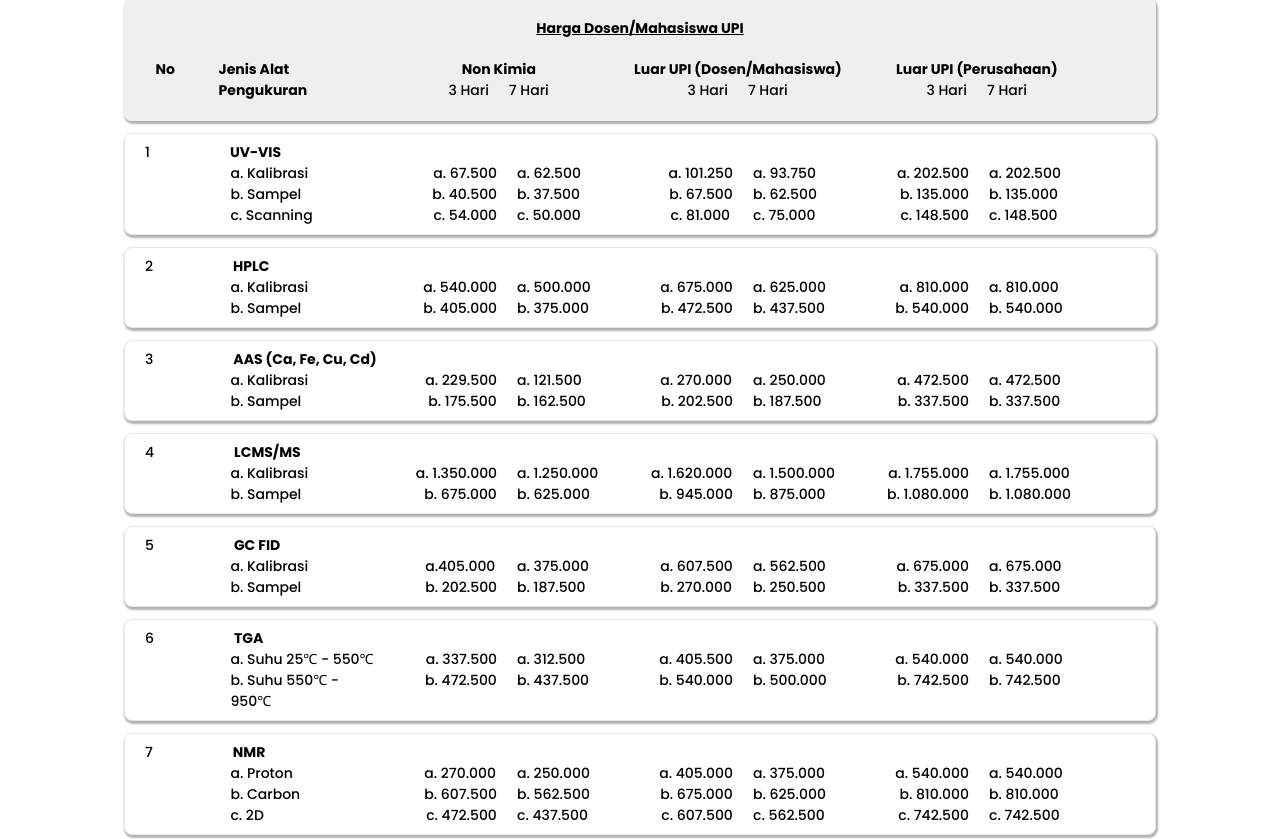
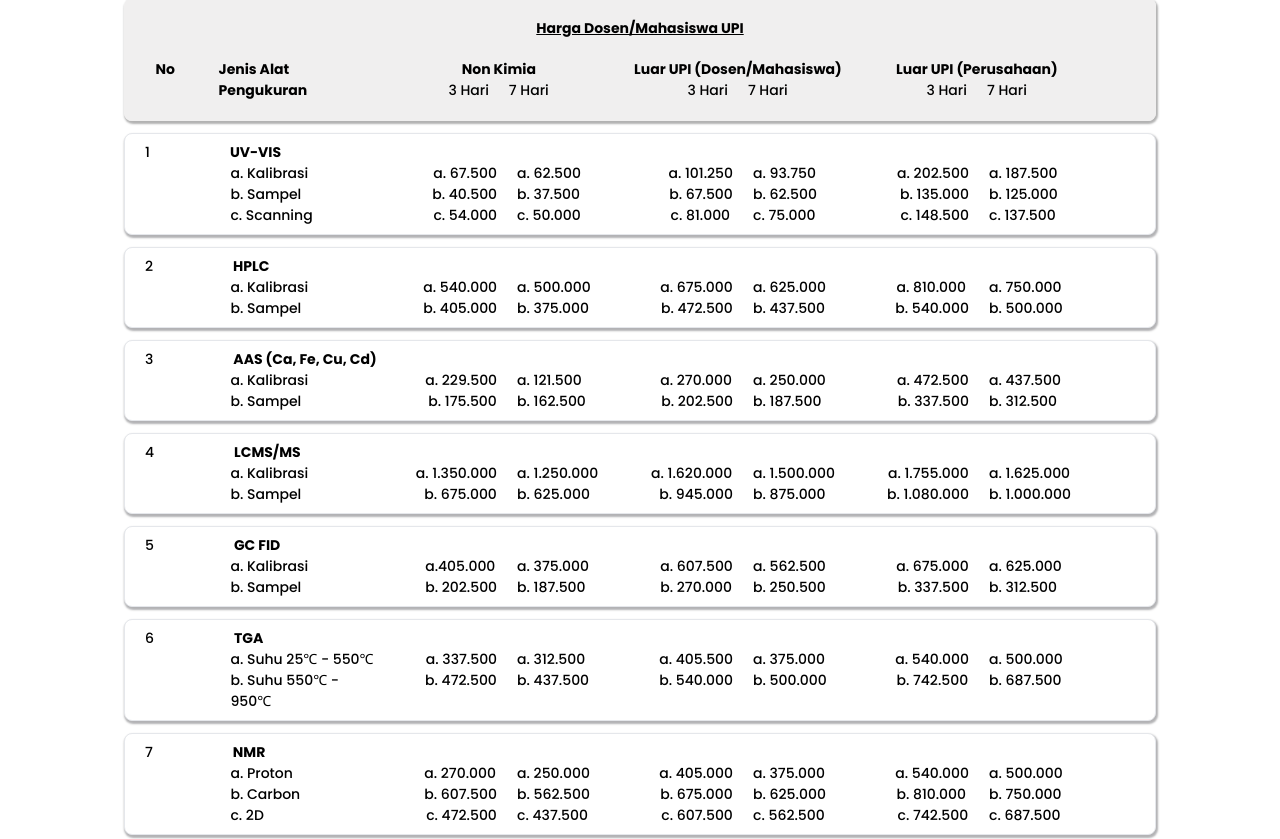
Before and after one commit to fikriymnn/lki_upi, a Next.js app: page /analisis in a window 1280 px wide. Shown: the part 2302-3141 px from the top of the page. Built offline with nearby package versions, Linux system fonts and the light colour scheme; no server answers.

Commit message:
update harga

```diff
--- a/src/app/analisis/page.jsx
+++ b/src/app/analisis/page.jsx
@@ -22,7 +22,8 @@
           tujuhHariNonKimia: "a. 62.500",
           tigaHariLuarUpi: "a. 101.250",
           tujuhHariLuarUpi: "a. 93.750",
-          tigaHariPerusahaan: "a. 202.500"
+          tigaHariPerusahaan: "a. 202.500",
+          tujuhHariPerusahaan: "a. 187.500"
         },
         {
           jenis: "b. Sampel",
@@ -625,7 +626,7 @@
                                   {jenisPengukuran.tigaHariPerusahaan}
                                 </p>
                                 <p className="font-medium md:text-[14px] text-[6px]">
-                                  {jenisPengukuran.tigaHariPerusahaan}
+                                  {jenisPengukuran.tujuhHariPerusahaan}
                                 </p>
                               </div>
                             </div>
```
